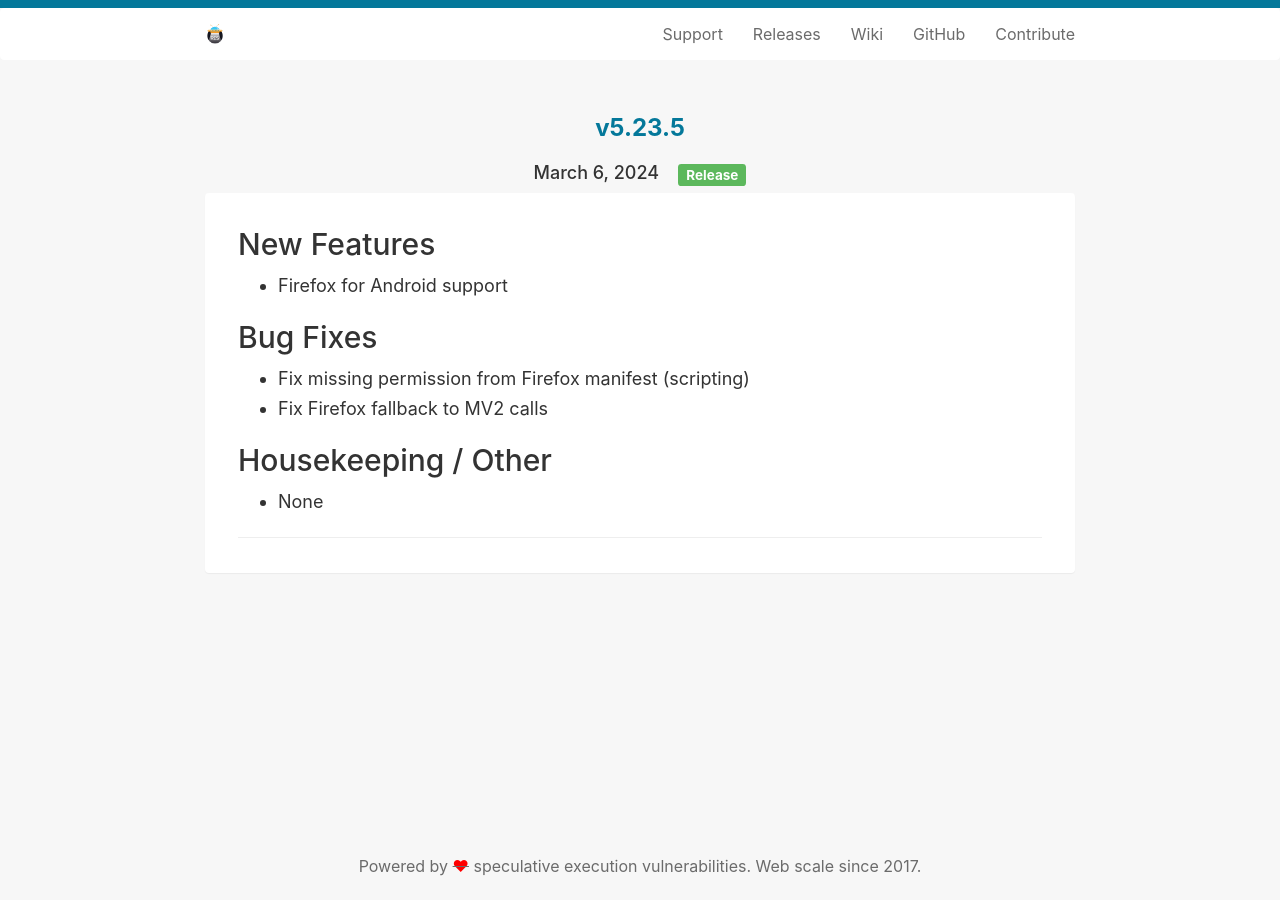
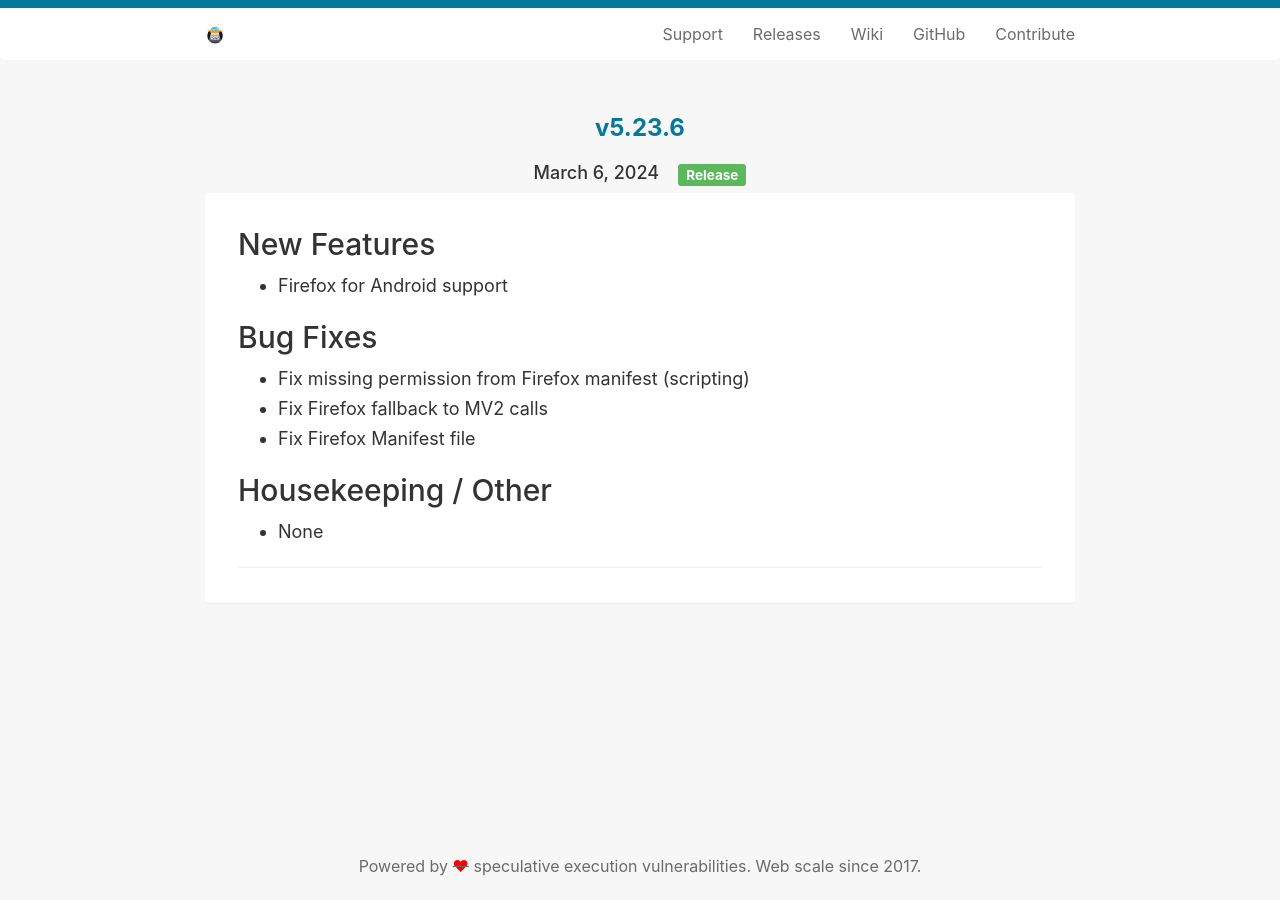
Before and after one commit to Reddit-Enhancement-Suite/Reddit-Enhancement-Suite.github.io, a Jekyll site: the page built from _posts/2024-03-06-5236.md, in a window 1280 px wide. Built offline with Jekyll 4.4.1, drawn with Linux system fonts in a browser that asks for light colours.

Commit message:
Update and rename 2024-03-06-5235.md to 2024-03-06-5236.md

```diff
--- a/_posts/2024-03-06-5235.md
+++ b/_posts/2024-03-06-5236.md
@@ -1,7 +1,7 @@
 ---
 layout: releases
-title:  v5.23.5
-permalink: releases/5.23.5/
+title:  v5.23.6
+permalink: releases/5.23.6/
 tags:
 - Release
 ---
@@ -14,6 +14,7 @@ tags:
 
 - Fix missing permission from Firefox manifest (scripting)
 - Fix Firefox fallback to MV2 calls
+- Fix Firefox Manifest file
 
 ### Housekeeping / Other
 
```
